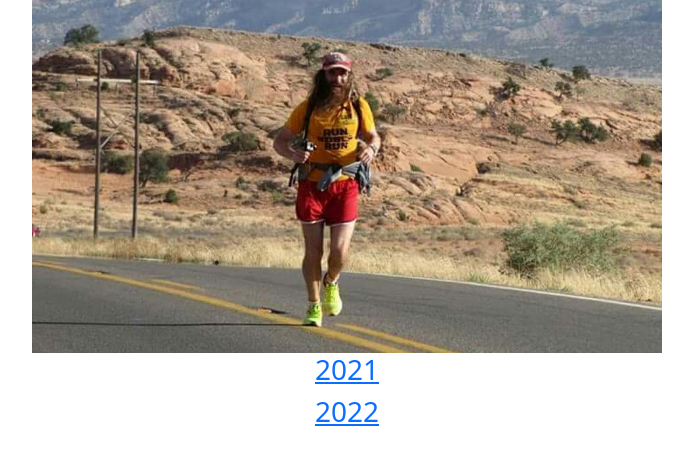
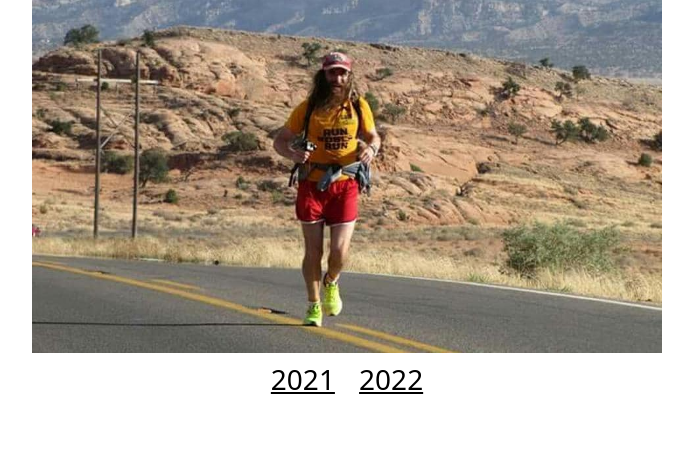
Before and after one commit to IanRFerguson/miles-app, a Flask app: template templates/index.html in a window 1280 px wide. Shown: the part 67-532 px from the top of the page, without its empty margins (293-986 px from the left). Run offline with Flask 2, Linux system fonts and the light colour scheme; the template is opened without the code that fills it, so the values that code supplies are empty; parts of the project's set-up code (start-up, migrations or seed data) failed here and were passed over; some libraries are stand-ins or nearby versions.

Commit message:
Update main.css

```diff
--- a/static/main.css
+++ b/static/main.css
@@ -23,3 +23,16 @@ table {
 .milesPlot {
       padding: 10px;
 }
+
+.page-header a {
+      color: black;
+}
+
+.yearByYear h3 {
+      display: inline-block;
+      padding: 10 10;
+}
+
+.yearByYear a {
+      color: black;
+}
```
